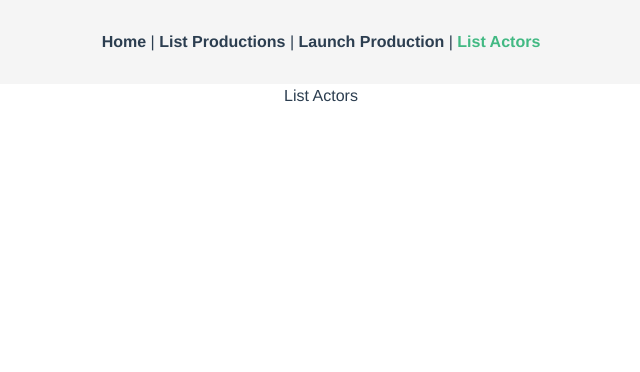
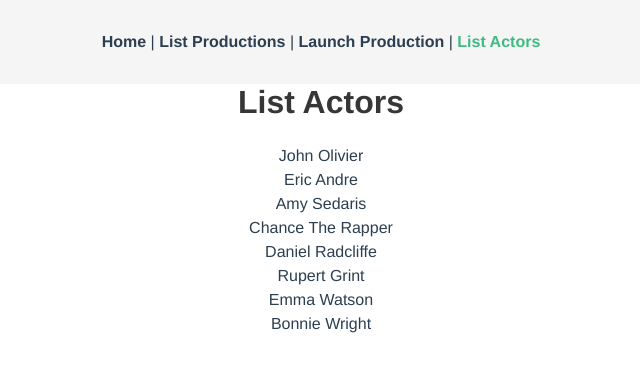
Before and after one commit to jeromefrench/unifTest, a Vue app in the folder unif-test/: page /list-actors in a window 1280 px wide. Shown: the top 372 px of the page, without its empty margins (319-959 px from the left). Built offline with nearby package versions, Linux system fonts and the light colour scheme.

Commit message:
html all actors

```diff
--- a/unif-test/src/views/ListActors.vue
+++ b/unif-test/src/views/ListActors.vue
@@ -1,6 +1,9 @@
 <template>
 	<div>
-		<h1>List Actors</h1>
+		<h1 class="title">List Actors</h1>
+		<ul class="list is-hoverable">
+			<li v-for="actor in allActors" class="list-item">{{actor}}</li>
+		</ul>
 	</div>
 </template>
 
@@ -9,13 +12,12 @@
 import {mapGetters} from 'vuex';
 
 
-	export default{
-		computed: mapGetters(["allActors"]),
-		created(){
-			console.log("bonjour");
-			console.log(this.allActors);
-		}
+export default{
+	computed: mapGetters(["allActors"]),
+	created(){
+		console.log(this.allActors);
 	}
+}
 </script>
 
 <style scoped>
```
